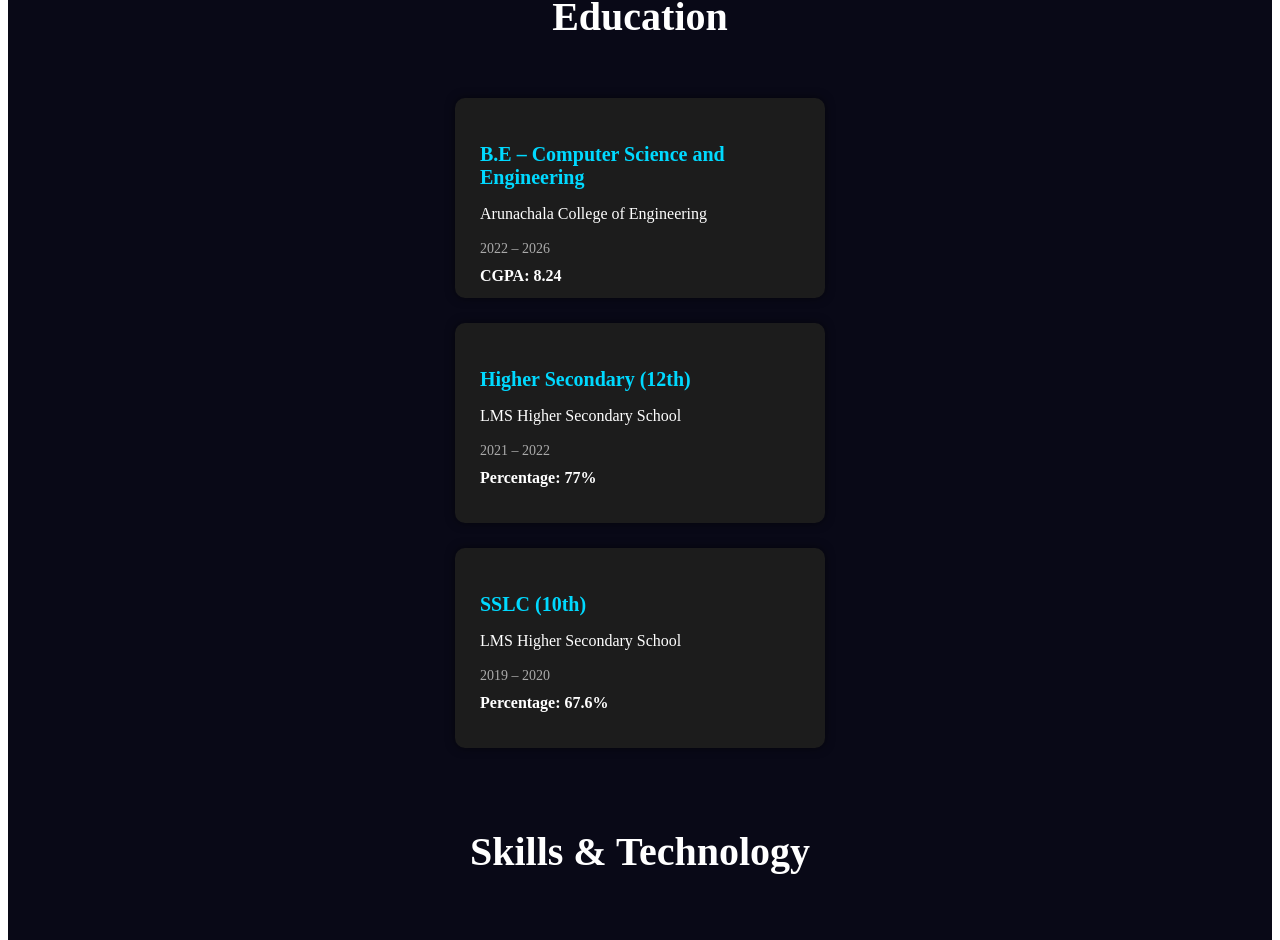
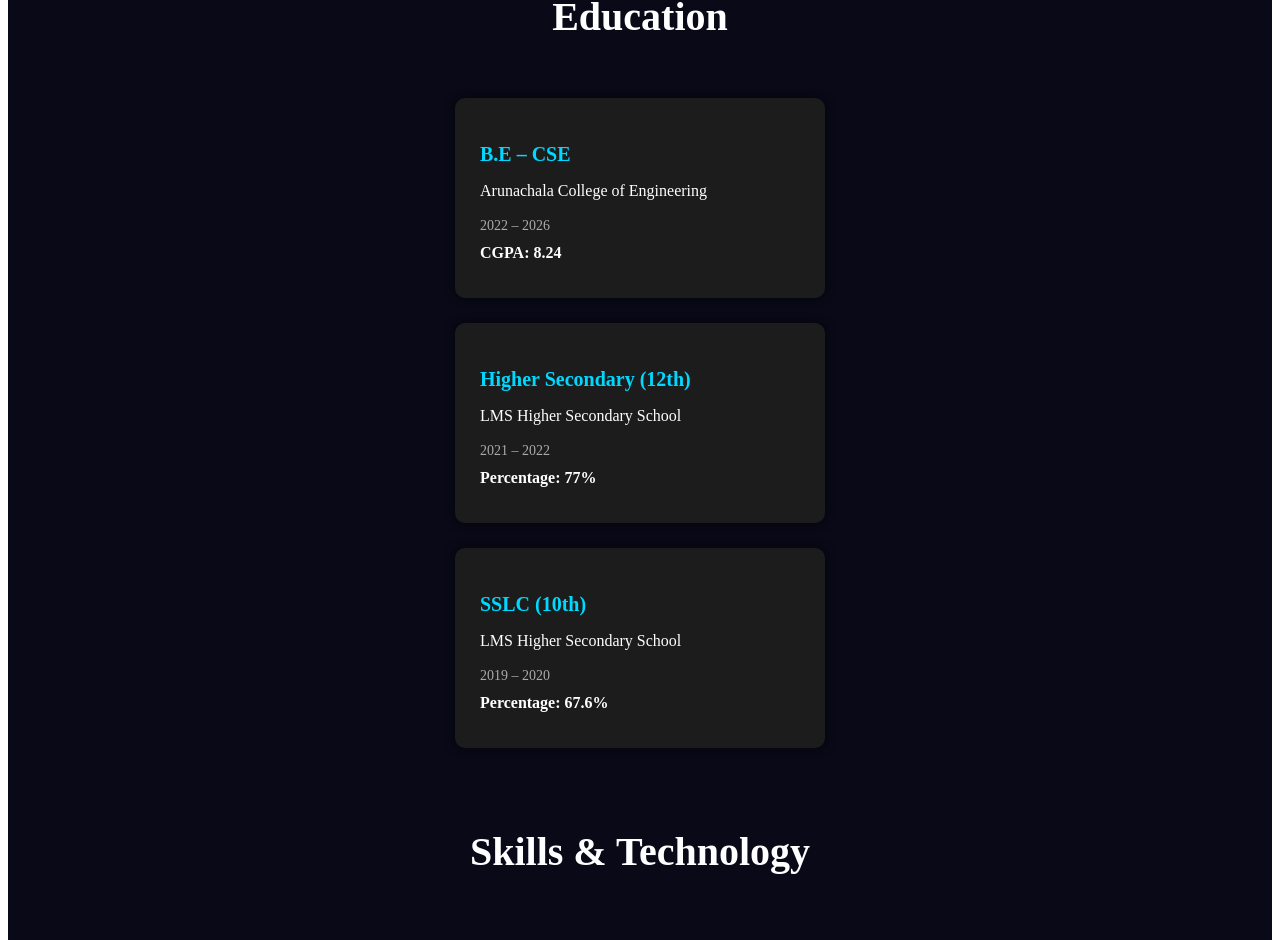
Before and after one commit to Abinayashree25/portfolio, a React (Vite) app: page / in a window 1280 px wide. Shown: the part 1605-2545 px from the top of the page. Built offline with nearby package versions, Linux system fonts and the light colour scheme; the HTML template or start-up script is replaced by a standard one.

Commit message:
Update Education.jsx

```diff
--- a/src/components/Education.jsx
+++ b/src/components/Education.jsx
@@ -6,7 +6,7 @@ const Education = () => {
       <h1 className={Educat.educatTitle}>Education</h1>
 
       <div className={Educat.eduCard}>
-        <h3>B.E – Computer Science and Engineering</h3>
+        <h3>B.E – CSE</h3>
         <p>Arunachala College of Engineering</p>
         <span>2022 – 2026</span>
         <h4>CGPA: 8.24</h4>
```
